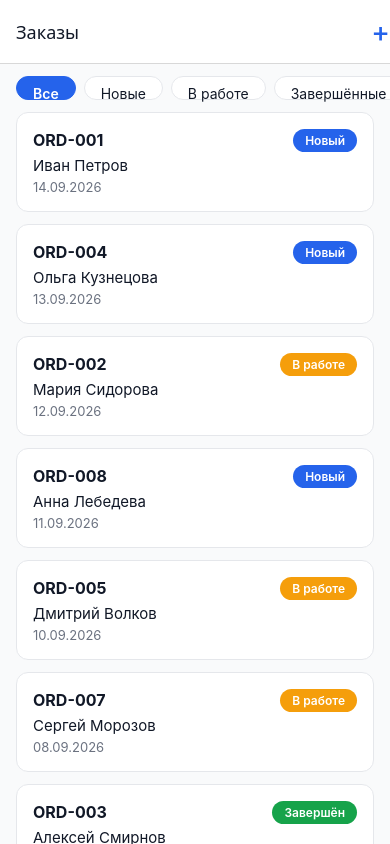
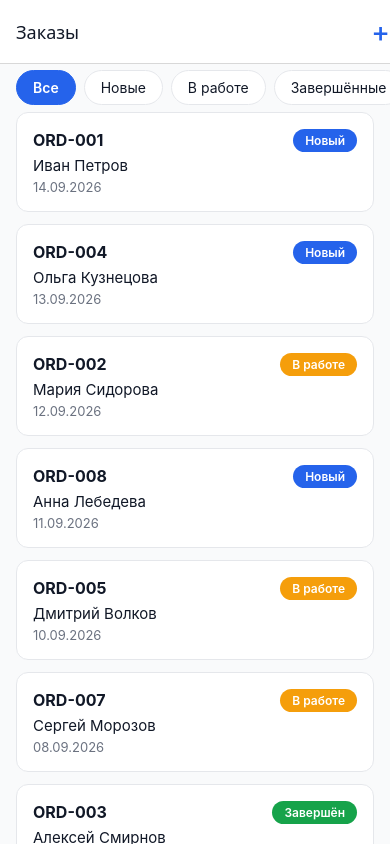
Before and after one commit to RedVVest/test-task-cowal, a React Native app: screen /Home in a window 390 px wide. Built offline with nearby package versions, Linux system fonts and the light colour scheme.

Commit message:
fix(filter): stop chips stretching vertically

```diff
--- a/src/components/StatusFilter.tsx
+++ b/src/components/StatusFilter.tsx
@@ -22,6 +22,7 @@ export default function StatusFilter({ value, onChange }: Props) {
     <ScrollView
       horizontal
       showsHorizontalScrollIndicator={false}
+      style={styles.scroll}
       contentContainerStyle={styles.container}
     >
       {OPTIONS.map((option) => {
@@ -43,10 +44,14 @@ export default function StatusFilter({ value, onChange }: Props) {
 }
 
 const styles = StyleSheet.create({
+  scroll: {
+    flexGrow: 0,
+  },
   container: {
     paddingHorizontal: spacing.lg,
     paddingVertical: spacing.md,
     gap: spacing.sm,
+    alignItems: 'center',
   },
   chip: {
     borderRadius: 999,
```
